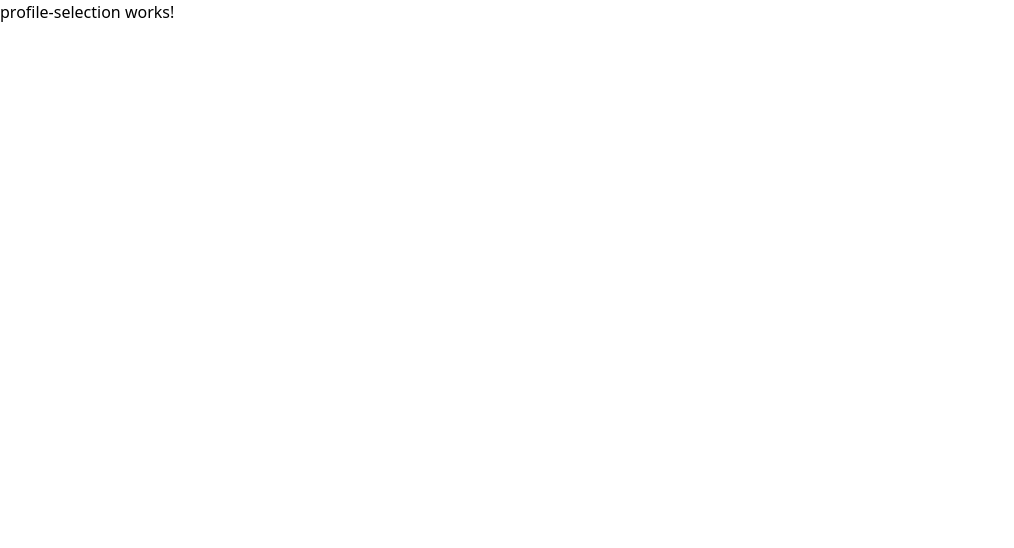
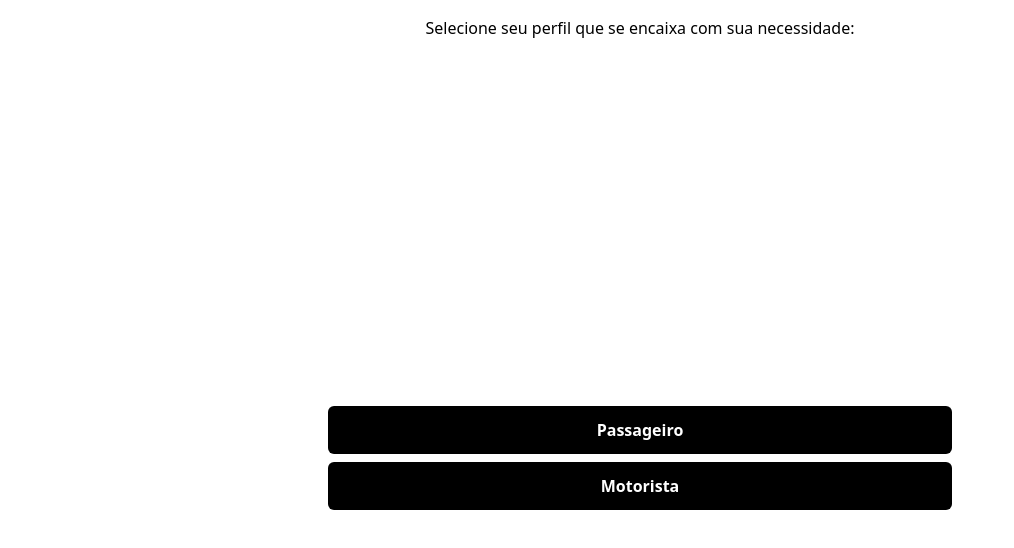
Before and after one commit to Vinicius0607/ProjetoES2, an Angular app in the folder prototype/: page /pages/user-type in a window 1280 px wide. Shown: the top 548 px of the page, without its empty margins (0-1014 px from the left). Built offline with nearby package versions, Linux system fonts and the light colour scheme.

Commit message:
feat: user type selection developed

```diff
--- a/prototype/src/app/pages/profile-selection/profile-selection.component.html
+++ b/prototype/src/app/pages/profile-selection/profile-selection.component.html
@@ -1 +1,21 @@
-<p>profile-selection works!</p>
+<main class="flex h-full flex-col items-center gap-y-3 p-4">
+  <h1 class="flex-1">
+    Selecione seu perfil que se encaixa com sua necessidade:
+  </h1>
+  <div class="flex w-full flex-1 flex-col items-center justify-start gap-y-2">
+    <a
+      class="w-1/2 rounded-md bg-black p-3 text-center font-bold text-white"
+      [routerLink]="['/pages/ride-selection']"
+      routerLinkActive="router-link-active"
+    >
+      Passageiro
+    </a>
+    <a
+      class="w-1/2 rounded-md bg-black p-3 text-center font-bold text-white"
+      [routerLink]="['/ride-open']"
+      routerLinkActive="router-link-active"
+    >
+      Motorista
+    </a>
+  </div>
+</main>
```
Also changed, not shown: prototype/src/app/pages/profile-selection/profile-selection.component.ts (+5 -6 lines).
